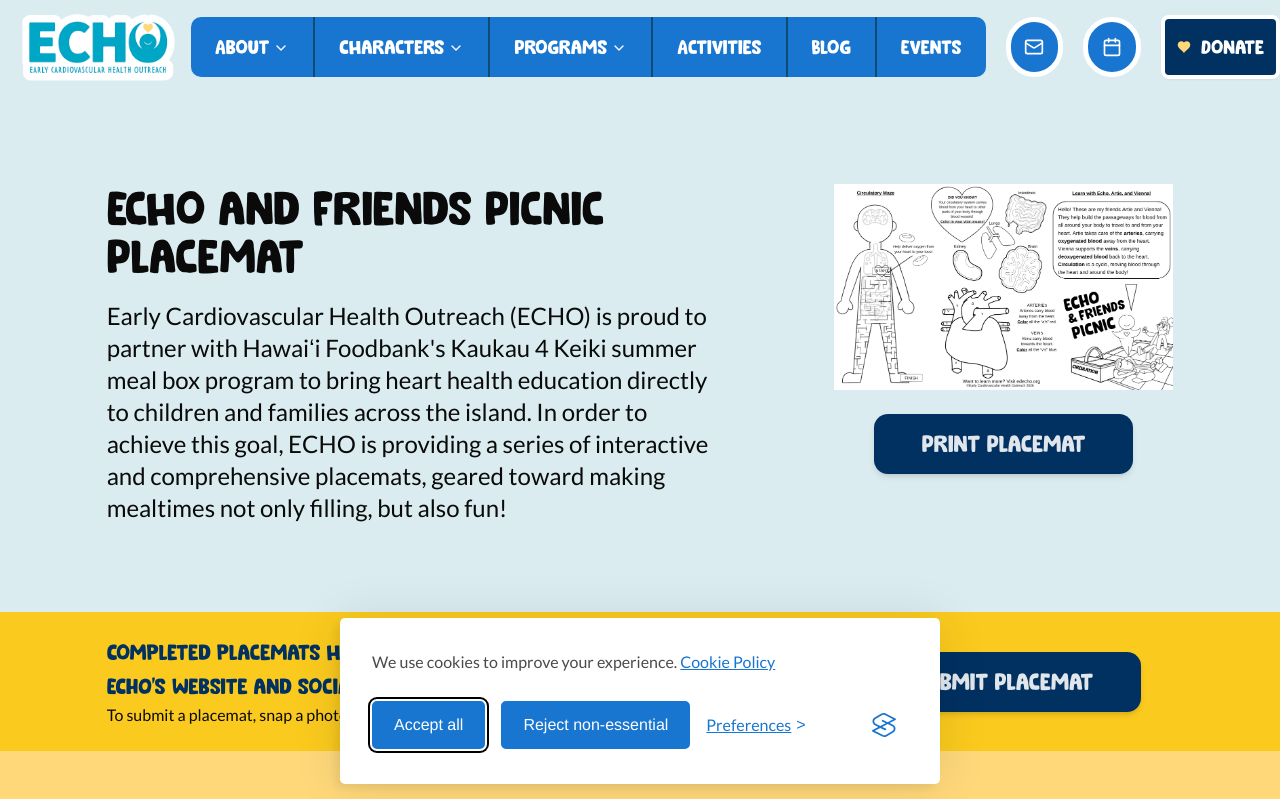
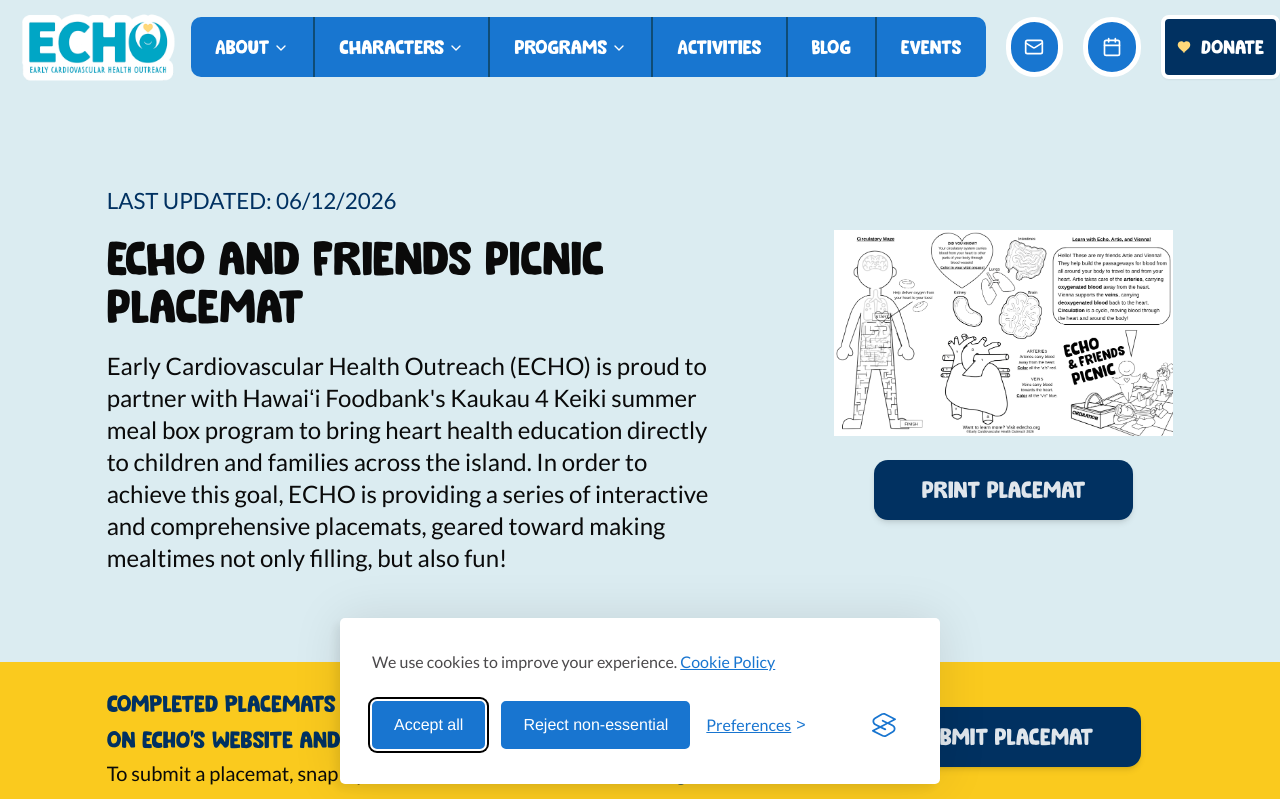
Before and after one commit to ganning127/echo_website, a Next.js app: page /hawaiifoodbank/k4k/echo-and-friends-picnic-placemat in a window 1280 px wide. Shown: the top 799 px of the page. Built offline with nearby package versions, Linux system fonts and the light colour scheme.

Commit message:
Placemat Tweaks

```diff
--- a/src/app/hawaiifoodbank/k4k/echo-and-friends-picnic-placemat/page.tsx
+++ b/src/app/hawaiifoodbank/k4k/echo-and-friends-picnic-placemat/page.tsx
@@ -4,7 +4,6 @@ import { Suspense } from "react";
 import { Footer } from "@/components/Footer";
 import { Metadata } from "next";
 import Image from "next/image";
-import { Section } from 'lucide-react';
 import {SubmitPlacematsCTA} from "@/components/Sections/PicnicPlacemats/SubmitPlacematsCTA";
 
 export const metadata: Metadata = {
@@ -21,14 +20,21 @@ export default function Page() {
 
           <Suspense fallback={<div>Loading...</div>}>
           <section className="grid grid-cols-1 md:grid-cols-3 gap-6 max-w-5/6 mx-auto pt-10">
-            <div className="col-span-2 pb-12 lg:pt-36 pt-10 mx-auto pr-24">
+            <div className="col-span-3 lg:col-span-2 lg:pb-12 lg:pt-36 mx-auto lg:pr-24">
+              <div className="text-[#013161] text-center sm:text-left font-heading mb-4"
+              style={{
+                fontSize: "clamp(1.4rem, 3vw, 1rem)",
+              }}
+              >
+                <p>LAST UPDATED: 06/12/2026</p>
+              </div>
               <h1 className="text-5xl mb-5">Echo and Friends Picnic Placemat</h1>
               <p className=" mx-auto text-md md:text-2xl mb-10">
                 {" "}
                 Early Cardiovascular Health Outreach (ECHO) is proud to partner with Hawaiʻi Foodbank's Kaukau 4 Keiki summer meal box program to bring heart health education directly to children and families across the island. In order to achieve this goal, ECHO is providing a series of interactive and comprehensive placemats, geared toward making mealtimes not only filling, but also fun!
               </p>
             </div>
-            <div className="col-span-1 pb-12 lg:pt-36 pt-10 mx-auto text-center">
+            <div className="col-span-3 lg:col-span-1 pb-12 lg:pt-24 pt-10 mx-auto text-center content-center">
          <Image
                    className=""
                    src="/placemat/Explorations with ECHO & Friends - Food Bank Activity Sheet - CIRCULATION.png"
--- a/src/components/Sections/PicnicPlacemats/SubmitPlacematsCTA.tsx
+++ b/src/components/Sections/PicnicPlacemats/SubmitPlacematsCTA.tsx
@@ -2,16 +2,19 @@ export function SubmitPlacematsCTA() {
   return (
     <div className="bg-[#FACA1E] w-full shadow-md">
       <div className="max-w-5/6 mx-auto py-6 grid grid-cols-1 md:grid-cols-3 items-center justify-between gap-6">
-        <div className="col-span-2 pr-24">
+        <div className="col-span-2 lg:pr-24 text-center md:text-left">
         <p
-          className="text-[#013161] text-center sm:text-left font-heading"
+          className="text-[#013161] font-heading"
           style={{
-            fontSize: "clamp(1.4rem, 3vw, 1rem)",
+            fontSize: "clamp(1.4rem, 3vw, 1.5rem)",
           }}
         >
           Completed placemats have the chance to be featured on ECHO's website and social media pages. </p>
-          <p> To submit a placemat, snap a photo and email it to info@edecho.org.
-        </p>
+          <p className="text-[20px]">
+            To submit a placemat, snap a photo and email it to <a href="mailto:info@edecho.org" className="text-[#013161] underline">
+              info@edecho.org
+            </a>.
+          </p>
         </div>
         <div className="col-span-1 flex justify-center mx-auto text-center">
         <a href="mailto:info@edecho.org">
```
